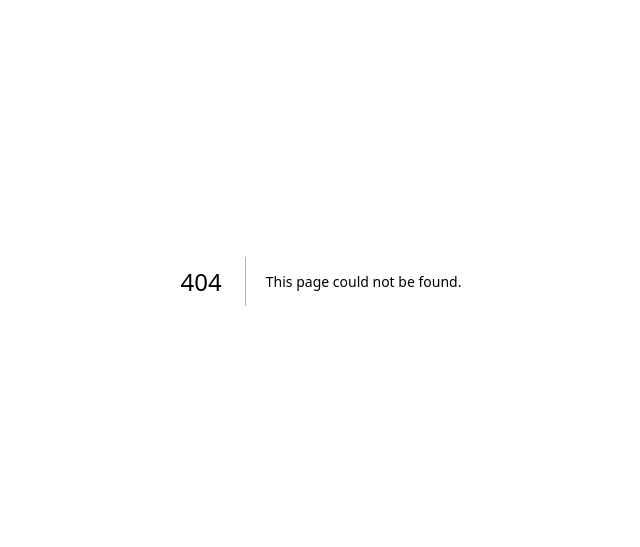
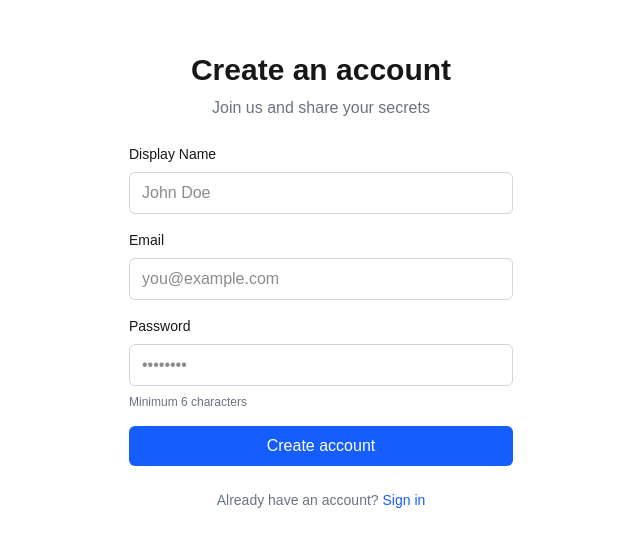
Before and after one commit to s0shiro/secret, a Next.js app: page /register in a window 1280 px wide. Before the commit this address had no page. Shown: the part 119-666 px from the top of the page, without its empty margins (319-959 px from the left). Built offline with nearby package versions, Linux system fonts and the light colour scheme; no server answers.

Commit message:
feat(auth): add login and registration pages with form handling

```diff
--- /dev/null
+++ b/src/app/(auth)/layout.tsx
@@ -0,0 +1,24 @@
+import { redirect } from "next/navigation";
+import { createClient } from "@/src/lib/supabase/server";
+
+export default async function AuthLayout({
+  children,
+}: Readonly<{
+  children: React.ReactNode;
+}>) {
+  const supabase = await createClient();
+  const { data: { user } } = await supabase.auth.getUser();
+
+  // If user is already logged in, redirect to secret page
+  if (user) {
+    redirect("/secret-page-1");
+  }
+
+  return (
+    <div className="min-h-screen flex items-center justify-center bg-background">
+      <div className="w-full max-w-md p-8">
+        {children}
+      </div>
+    </div>
+  );
+}
--- /dev/null
+++ b/src/app/(auth)/login/page.tsx
@@ -0,0 +1,74 @@
+"use client";
+
+import { useActionState } from "react";
+import Link from "next/link";
+import { login } from "@/src/lib/actions/auth";
+
+export default function LoginPage() {
+  const [state, formAction, pending] = useActionState(
+    async (_prevState: { error: string } | null | undefined, formData: FormData) => {
+      return await login(formData);
+    },
+    null
+  );
+
+  return (
+    <div className="space-y-6">
+      <div className="text-center">
+        <h1 className="text-3xl font-bold">Welcome back</h1>
+        <p className="text-gray-500 dark:text-gray-400 mt-2">
+          Sign in to your account
+        </p>
+      </div>
+
+      <form action={formAction} className="space-y-4">
+        {state?.error && (
+          <div className="p-3 rounded-md bg-red-100 dark:bg-red-900/30 text-red-700 dark:text-red-400 text-sm">
+            {state.error}
+          </div>
+        )}
+
+        <div className="space-y-2">
+          <label htmlFor="email" className="block text-sm font-medium">
+            Email
+          </label>
+          <input
+            id="email"
+            name="email"
+            className="w-full px-3 py-2 border border-gray-300 dark:border-gray-700 rounded-md bg-background focus:outline-none focus:ring-2 focus:ring-blue-500"
+            placeholder="you@example.com"
+          />
+        </div>
+
+        <div className="space-y-2">
+          <label htmlFor="password" className="block text-sm font-medium">
+            Password
+          </label>
+          <input
+            id="password"
+            name="password"
+            type="password"
+            autoComplete="current-password"
+            className="w-full px-3 py-2 border border-gray-300 dark:border-gray-700 rounded-md bg-background focus:outline-none focus:ring-2 focus:ring-blue-500"
+            placeholder="••••••••"
+          />
+        </div>
+
+        <button
+          type="submit"
+          disabled={pending}
+          className="w-full py-2 px-4 bg-blue-600 hover:bg-blue-700 disabled:bg-blue-400 text-white font-medium rounded-md transition-colors"
+        >
+          {pending ? "Signing in..." : "Sign in"}
+        </button>
+      </form>
+
+      <p className="text-center text-sm text-gray-500 dark:text-gray-400">
+        Don&apos;t have an account?{" "}
+        <Link href="/register" className="text-blue-600 hover:underline">
+          Sign up
+        </Link>
+      </p>
+    </div>
+  );
+}
--- /dev/null
+++ b/src/app/(auth)/register/page.tsx
@@ -0,0 +1,89 @@
+"use client";
+
+import { useActionState } from "react";
+import Link from "next/link";
+import { register } from "@/src/lib/actions/auth";
+
+export default function RegisterPage() {
+  const [state, formAction, pending] = useActionState(
+    async (_prevState: { error: string } | null | undefined, formData: FormData) => {
+      return await register(formData);
+    },
+    null
+  );
+
+  return (
+    <div className="space-y-6">
+      <div className="text-center">
+        <h1 className="text-3xl font-bold">Create an account</h1>
+        <p className="text-gray-500 dark:text-gray-400 mt-2">
+          Join us and share your secrets
+        </p>
+      </div>
+
+      <form action={formAction} className="space-y-4">
+        {state?.error && (
+          <div className="p-3 rounded-md bg-red-100 dark:bg-red-900/30 text-red-700 dark:text-red-400 text-sm">
+            {state.error}
+          </div>
+        )}
+
+        <div className="space-y-2">
+          <label htmlFor="displayName" className="block text-sm font-medium">
+            Display Name
+          </label>
+          <input
+            id="displayName"
+            name="displayName"
+            type="text"
+            autoComplete="name"
+            className="w-full px-3 py-2 border border-gray-300 dark:border-gray-700 rounded-md bg-background focus:outline-none focus:ring-2 focus:ring-blue-500"
+            placeholder="John Doe"
+          />
+        </div>
+
+        <div className="space-y-2">
+          <label htmlFor="email" className="block text-sm font-medium">
+            Email
+          </label>
+          <input
+            id="email"
+            name="email"
+            className="w-full px-3 py-2 border border-gray-300 dark:border-gray-700 rounded-md bg-background focus:outline-none focus:ring-2 focus:ring-blue-500"
+            placeholder="you@example.com"
+          />
+        </div>
+
+        <div className="space-y-2">
+          <label htmlFor="password" className="block text-sm font-medium">
+            Password
+          </label>
+          <input
+            id="password"
+            name="password"
+            type="password"
+            autoComplete="new-password"
+            className="w-full px-3 py-2 border border-gray-300 dark:border-gray-700 rounded-md bg-background focus:outline-none focus:ring-2 focus:ring-blue-500"
+            placeholder="••••••••"
+          />
+          <p className="text-xs text-gray-500">Minimum 6 characters</p>
+        </div>
+
+        <button
+          type="submit"
+          disabled={pending}
+          className="w-full py-2 px-4 bg-blue-600 hover:bg-blue-700 disabled:bg-blue-400 text-white font-medium rounded-md transition-colors"
+        >
+          {pending ? "Creating account..." : "Create account"}
+        </button>
+      </form>
+
+      <p className="text-center text-sm text-gray-500 dark:text-gray-400">
+        Already have an account?{" "}
+        <Link href="/login" className="text-blue-600 hover:underline">
+          Sign in
+        </Link>
+      </p>
+    </div>
+  );
+}
--- a/src/app/page.tsx
+++ b/src/app/page.tsx
@@ -1,63 +1,94 @@
-import Image from "next/image";
+import Link from "next/link";
+import { createClient } from "@/src/lib/supabase/server";
+import { Header } from "@/src/components/layout/header";
+import { DeleteAccountButton } from "@/src/components/auth/delete-account-button";
 
-export default function Home() {
+export default async function Home() {
+  const supabase = await createClient();
+  const { data: { user } } = await supabase.auth.getUser();
+
+  // Show landing page for unauthenticated users
+  if (!user) {
+    return (
+      <div className="min-h-screen flex flex-col items-center justify-center bg-background">
+        <main className="w-full max-w-md p-8 text-center space-y-6">
+          <h1 className="text-4xl font-bold">Secret Page</h1>
+          <p className="text-gray-500 dark:text-gray-400">
+            Share secrets with your friends
+          </p>
+
+          <div className="space-y-3">
+            <Link
+              href="/login"
+              className="block w-full py-2 px-4 bg-blue-600 hover:bg-blue-700 text-white font-medium rounded-md transition-colors"
+            >
+              Sign in
+            </Link>
+            <Link
+              href="/register"
+              className="block w-full py-2 px-4 border border-gray-300 dark:border-gray-700 hover:bg-gray-50 dark:hover:bg-gray-800 font-medium rounded-md transition-colors"
+            >
+              Create account
+            </Link>
+          </div>
+        </main>
+      </div>
+    );
+  }
+
+  // Show dashboard for authenticated users
   return (
-    <div className="flex min-h-screen items-center justify-center bg-zinc-50 font-sans dark:bg-black">
-      <main className="flex min-h-screen w-full max-w-3xl flex-col items-center justify-between py-32 px-16 bg-white dark:bg-black sm:items-start">
-        <Image
-          className="dark:invert"
-          src="/next.svg"
-          alt="Next.js logo"
-          width={100}
-          height={20}
-          priority
-        />
-        <div className="flex flex-col items-center gap-6 text-center sm:items-start sm:text-left">
-          <h1 className="max-w-xs text-3xl font-semibold leading-10 tracking-tight text-black dark:text-zinc-50">
-            To get started, edit the page.tsx file.
-          </h1>
-          <p className="max-w-md text-lg leading-8 text-zinc-600 dark:text-zinc-400">
-            Looking for a starting point or more instructions? Head over to{" "}
-            <a
-              href="https://vercel.com/templates?framework=next.js&utm_source=create-next-app&utm_medium=appdir-template-tw&utm_campaign=create-next-app"
-              className="font-medium text-zinc-950 dark:text-zinc-50"
-            >
-              Templates
-            </a>{" "}
-            or the{" "}
-            <a
-              href="https://nextjs.org/learn?utm_source=create-next-app&utm_medium=appdir-template-tw&utm_campaign=create-next-app"
-              className="font-medium text-zinc-950 dark:text-zinc-50"
-            >
-              Learning
-            </a>{" "}
-            center.
-          </p>
-        </div>
-        <div className="flex flex-col gap-4 text-base font-medium sm:flex-row">
-          <a
-            className="flex h-12 w-full items-center justify-center gap-2 rounded-full bg-foreground px-5 text-background transition-colors hover:bg-[#383838] dark:hover:bg-[#ccc] md:w-[158px]"
-            href="https://vercel.com/new?utm_source=create-next-app&utm_medium=appdir-template-tw&utm_campaign=create-next-app"
-            target="_blank"
-            rel="noopener noreferrer"
-          >
-            <Image
-              className="dark:invert"
-              src="/vercel.svg"
-              alt="Vercel logomark"
-              width={16}
-              height={16}
-            />
-            Deploy Now
-          </a>
-          <a
-            className="flex h-12 w-full items-center justify-center rounded-full border border-solid border-black/[.08] px-5 transition-colors hover:border-transparent hover:bg-black/[.04] dark:border-white/[.145] dark:hover:bg-[#1a1a1a] md:w-[158px]"
-            href="https://nextjs.org/docs?utm_source=create-next-app&utm_medium=appdir-template-tw&utm_campaign=create-next-app"
-            target="_blank"
-            rel="noopener noreferrer"
-          >
-            Documentation
-          </a>
+    <div className="min-h-screen bg-background">
+      <Header email={user.email ?? ""} />
+
+      <main className="container mx-auto px-4 py-8 max-w-2xl">
+        <div className="space-y-8">
+          <section>
+            <h2 className="text-2xl font-bold mb-4">Welcome back!</h2>
+            <p className="text-gray-500 dark:text-gray-400 mb-6">
+              Manage your secrets and connect with friends.
+            </p>
+
+            <div className="grid gap-4 sm:grid-cols-3">
+              <Link
+                href="/secret-page-1"
+                className="p-6 rounded-lg border border-gray-200 dark:border-gray-800 bg-gray-50 dark:bg-gray-900 hover:border-blue-500 dark:hover:border-blue-500 transition-colors"
+              >
+                <h3 className="font-semibold mb-2">View Secret</h3>
+                <p className="text-sm text-gray-500 dark:text-gray-400">
+                  See your current secret message
+                </p>
+              </Link>
+
+              <Link
+                href="/secret-page-2"
+                className="p-6 rounded-lg border border-gray-200 dark:border-gray-800 bg-gray-50 dark:bg-gray-900 hover:border-blue-500 dark:hover:border-blue-500 transition-colors"
+              >
+                <h3 className="font-semibold mb-2">Edit Secret</h3>
+                <p className="text-sm text-gray-500 dark:text-gray-400">
+                  Create or update your secret
+                </p>
+              </Link>
+
+              <Link
+                href="/secret-page-3"
+                className="p-6 rounded-lg border border-gray-200 dark:border-gray-800 bg-gray-50 dark:bg-gray-900 hover:border-blue-500 dark:hover:border-blue-500 transition-colors"
+              >
+                <h3 className="font-semibold mb-2">Friends</h3>
+                <p className="text-sm text-gray-500 dark:text-gray-400">
+                  Manage friends and view their secrets
+                </p>
+              </Link>
+            </div>
+          </section>
+
+          {/* Account Section */}
+          <section className="pt-8 border-t border-gray-200 dark:border-gray-800">
+            <h2 className="text-lg font-semibold mb-4 text-gray-700 dark:text-gray-300">
+              Account
+            </h2>
+            <DeleteAccountButton />
+          </section>
         </div>
       </main>
     </div>
```
